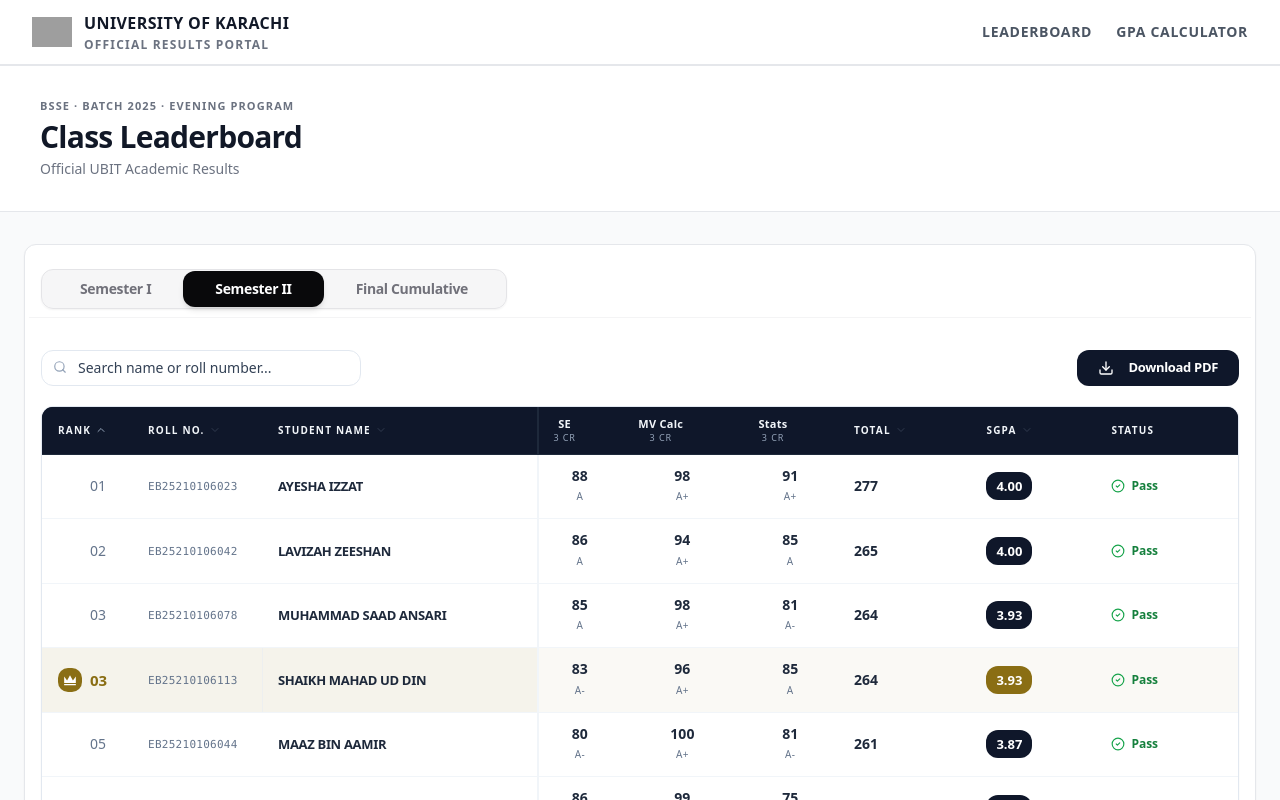
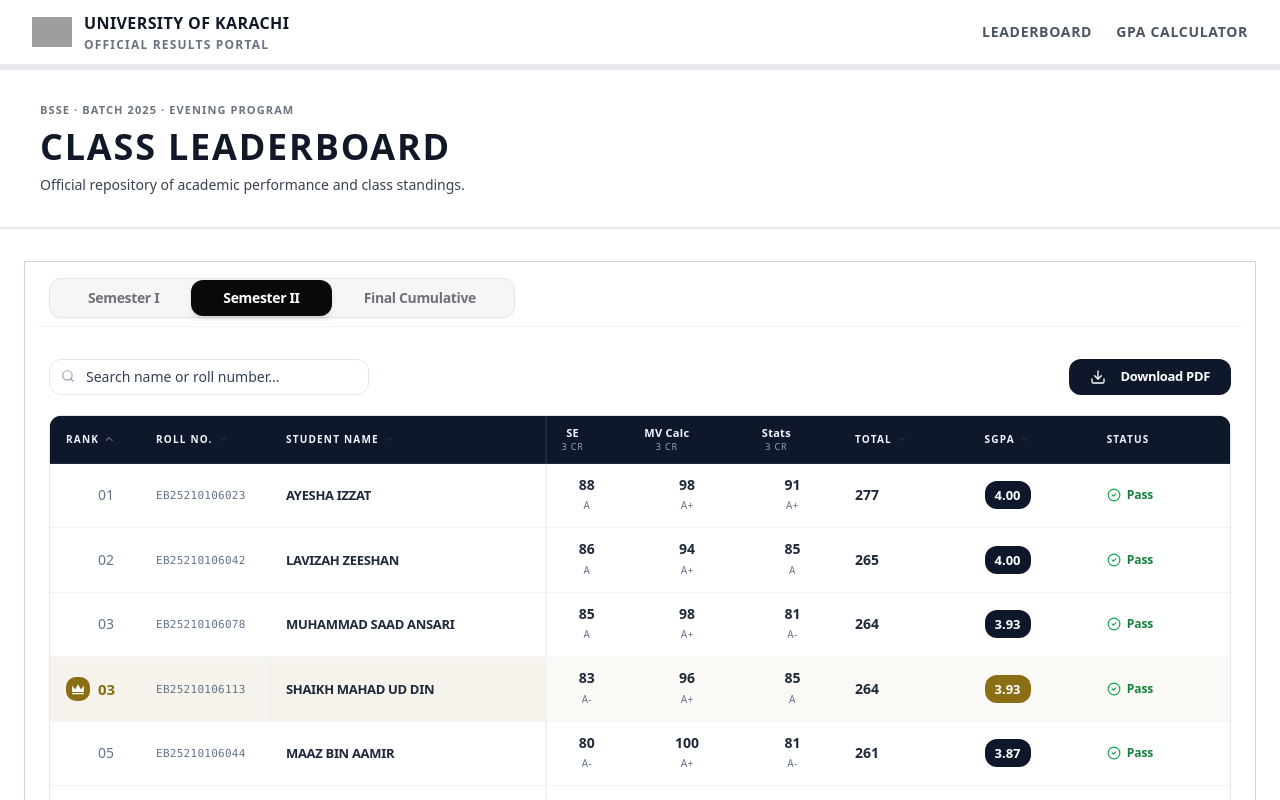
Before and after one commit to codewithmahad/ubit-semester-result-dashboard, a Next.js app: page /class/2025/evening in a window 1280 px wide. Shown: the top 800 px of the page. Built offline with nearby package versions, Linux system fonts and the light colour scheme; grey boxes are pictures that could not be loaded.

Commit message:
feat: add dynamic class leaderboard page with metadata and validation for batch and section parameters

```diff
--- a/src/app/class/[batch]/[section]/page.tsx
+++ b/src/app/class/[batch]/[section]/page.tsx
@@ -23,22 +23,22 @@ export default async function ClassLeaderboardPage({ params }: Props) {
   }
 
   return (
-    <div className="min-h-screen bg-gray-50 flex flex-col">
+    <div className="min-h-screen bg-white flex flex-col">
       <Nav />
 
       {/* Page header */}
-      <header className="bg-white border-b border-gray-200 px-6 py-8 sm:px-10">
+      <header className="bg-white border-b-2 border-gray-200 px-6 py-8 sm:px-10 border-t-4 border-blue-800">
         <div className="mx-auto max-w-[1800px]">
           <div className="flex flex-col gap-1 sm:flex-row sm:items-end sm:justify-between">
             <div>
               <p className="mb-1 text-[11px] font-bold uppercase tracking-widest text-gray-500">
                 BSSE · Batch {p.batch} · {p.section} Program
               </p>
-              <h1 className="text-2xl font-black tracking-tight text-gray-900 sm:text-3xl">
+              <h1 className="text-3xl sm:text-4xl font-bold text-gray-900 leading-tight uppercase tracking-wider mt-2 mb-2">
                 Class Leaderboard
               </h1>
-              <p className="mt-1 text-sm text-gray-500">
-                Official UBIT Academic Results
+              <p className="mt-1 text-sm text-gray-700 font-medium max-w-2xl">
+                Official repository of academic performance and class standings.
               </p>
             </div>
           </div>
@@ -46,8 +46,8 @@ export default async function ClassLeaderboardPage({ params }: Props) {
       </header>
 
       {/* Main Content Area */}
-      <main className="flex-1 w-full max-w-[1800px] mx-auto px-4 py-8 sm:px-6">
-        <div className="bg-white rounded-xl shadow-sm border border-gray-200 p-2 sm:p-4">
+      <main className="flex-1 w-full max-w-[1800px] mx-auto px-0 sm:px-6 py-6 sm:py-8">
+        <div className="bg-white border-t border-b sm:border border-gray-300 px-4 sm:px-6 py-2 pb-6 max-h-[calc(100vh-10rem)]">
           <DashboardTabs />
         </div>
       </main>
```
